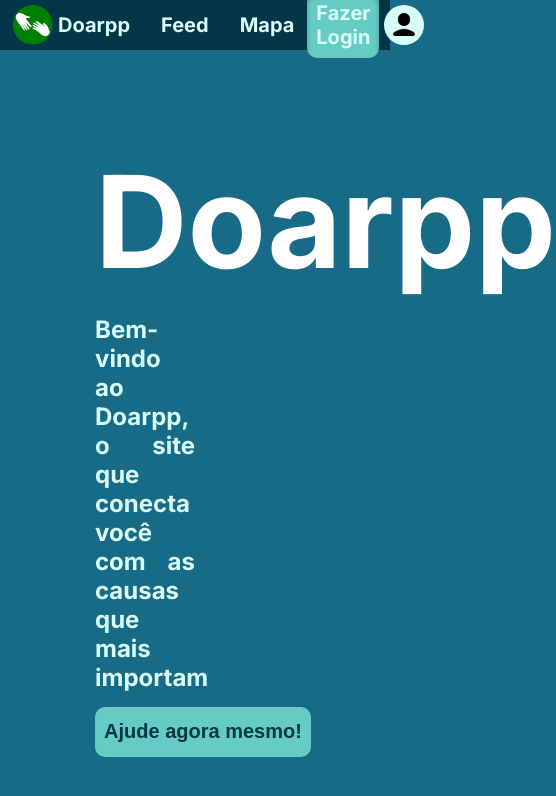
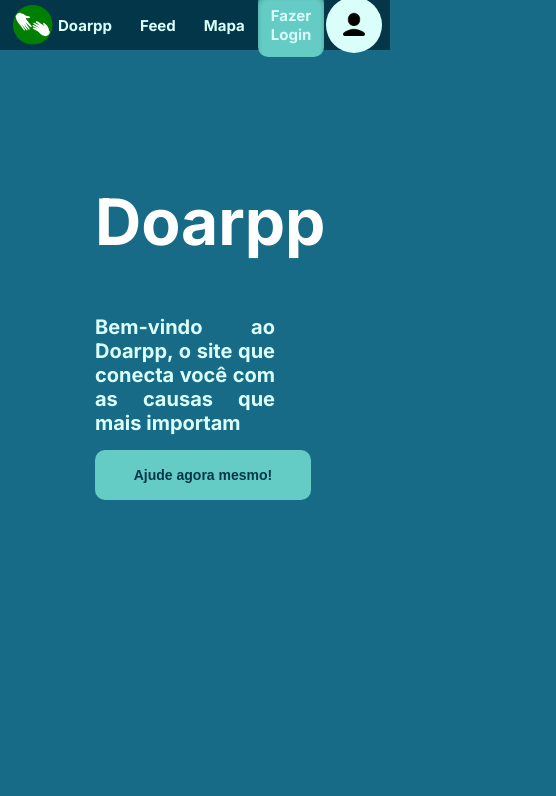
Before and after one commit to IFPB-Projetos/doarpp-front, a React (Vite) app: page / in a window 390 px wide. Shown: the top 796 px of the page, 556 px wide, since content can reach past the window. Built offline with nearby package versions, Linux system fonts and the light colour scheme; no server answers.

Commit message:
deixando telas responsivas

```diff
--- a/src/screens/Main/styles.css
+++ b/src/screens/Main/styles.css
@@ -46,3 +46,21 @@
   line-height: normal;
   cursor: pointer;
 }
+
+@media (max-width: 768px) {
+  .telaMain h1 {
+    font-size: 4rem;
+  }
+
+  .boxTexto {
+    width: 90%;
+  }
+
+  .telaMain p {
+    font-size: 1.25rem;
+  }
+
+  .telaMain button {
+    font-size: 0.875rem;
+  }
+}
--- a/src/screens/Menu/styles.css
+++ b/src/screens/Menu/styles.css
@@ -83,3 +83,39 @@
     height: 30px;
     object-fit: cover;
 }
+
+@media (max-width: 768px) {
+
+    .menu-link a {
+        display: flex;
+        margin: 0 auto;
+        padding: 13px;
+        color: var(--light-blue-green);
+        text-decoration: none;
+        font-size: 15px;
+        font-weight: bold;
+    }
+
+    #menu ul {
+        display: flex;
+        width: 100%;
+        height: 100%;
+        list-style-type: none;
+        justify-content: stretch;
+        align-items: center;
+    }
+
+
+    #menu ul div {
+        display: flex;
+        align-items: center;
+        gap: 2px;
+    }
+
+    .criar-post a img {
+        width: 25px;
+        height: 25px;
+        object-fit: cover;
+    }
+
+}
```
Also changed, not shown: 1 other file (tests, documents, lock files or other folders).
